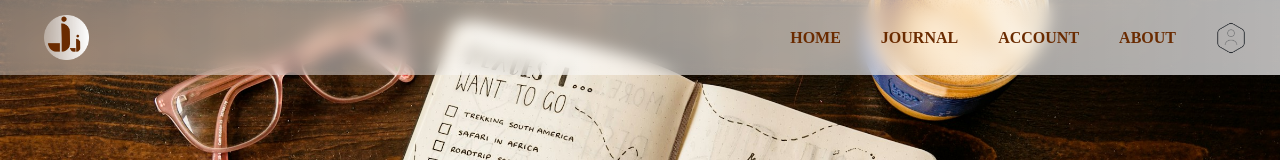
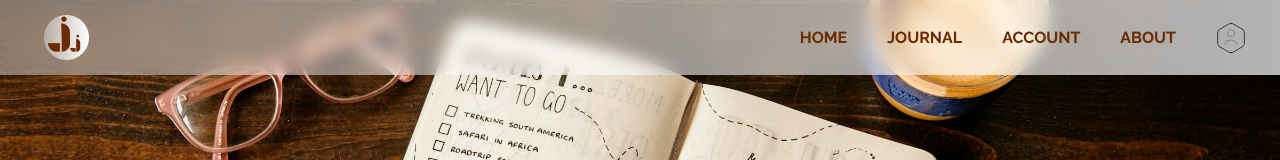
Before and after one commit to JournalJot/jjreact, a React (Vite) app: page / in a window 1280 px wide. Shown: the top 160 px of the page. Built offline with nearby package versions, Linux system fonts and the light colour scheme.

Commit message:
font nav

```diff
--- a/src/components/Navbar.jsx
+++ b/src/components/Navbar.jsx
@@ -14,6 +14,7 @@ const Navbar = () => {
         boxShadow: 'none',
         padding: '0 20px',
         height: '75px',
+        fontFamily: "'Raleway', 'Open Sans', sans-serif"
       }}
     >
       <Toolbar
```
